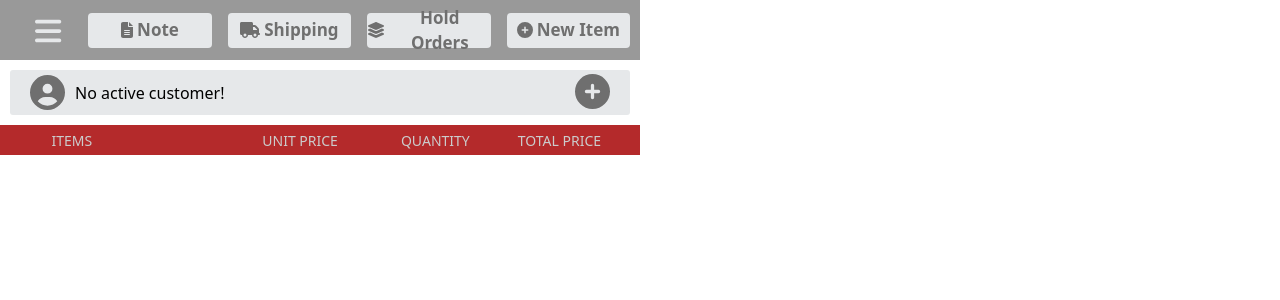
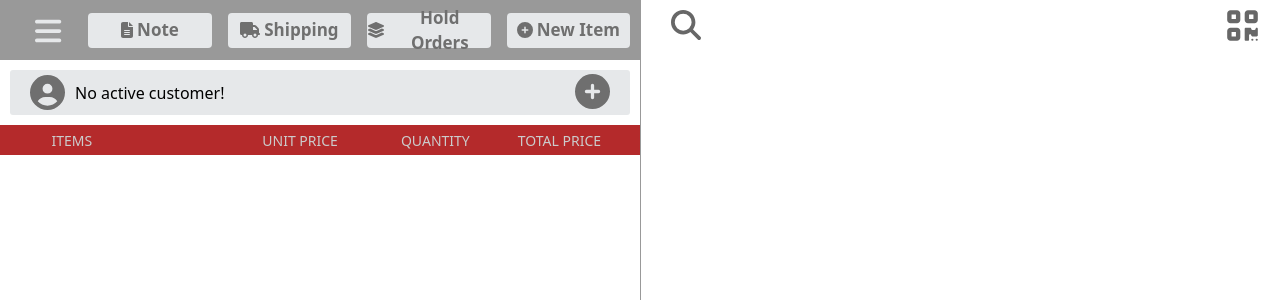
Before and after one commit to Hadayetullah/Pos-Application-React-ReactRouter, a React (Vite) app in the folder pos-frontend/: page / in a window 1280 px wide. Shown: the top 300 px of the page. Built offline with nearby package versions, Linux system fonts and the light colour scheme.

Commit message:
Create PosRightTopBar component initially

```diff
--- /dev/null
+++ b/pos-frontend/src/components/pos/PosRightTopBar.jsx
@@ -0,0 +1,49 @@
+import { FontAwesomeIcon } from "@fortawesome/react-fontawesome";
+import {
+  faBars,
+  faFileLines,
+  faTruck,
+  faLayerGroup,
+  faCirclePlus,
+  faCircleUser,
+  faMagnifyingGlass,
+  faQrcode,
+  faCircleMinus,
+  faDollarSign,
+  faGear,
+  faHandBackFist,
+  faPercent,
+  faMoneyBill1Wave,
+  faEllipsisVertical,
+  faMessage,
+  faFlag,
+  faAnglesUp,
+  faXmark,
+} from "@fortawesome/free-solid-svg-icons";
+import {
+  faCircleXmark,
+  faPenToSquare,
+  faTrashCan,
+} from "@fortawesome/free-regular-svg-icons";
+
+const PosRightTopBar = () => {
+  return (
+    <nav className="right__nav__top max-w-full flex justify-between items-center justify-items-center h-[50px] shadow-[0px_2px_9px_-3px_hex(#333)]">
+      <FontAwesomeIcon
+        icon={faMagnifyingGlass}
+        className="right__nav__top-search float-left w-[30px] h-[30px] my-[20px] text-[#676767] pos-md:ml-[30px]"
+      />
+      {/* <input onChange={(e)=>handelSearch(e)} type="text" className="right__nav__top-input" placeholder='Search Products...' /> */}
+      {/* <SearchProducts
+        data={state.pos.products}
+        handleSelectData={handleSelectData}
+      /> */}
+      <FontAwesomeIcon
+        icon={faQrcode}
+        className="right__nav__top-qr float-right ml-auto mr-[20px] w-[35px] h-[35px] text-[#676767]"
+      />
+    </nav>
+  );
+};
+
+export default PosRightTopBar;
--- a/pos-frontend/src/pages/POS.jsx
+++ b/pos-frontend/src/pages/POS.jsx
@@ -1,5 +1,6 @@
 import DisplaySelectedContentsHeader from "../components/pos/DisplaySelectedContentsHeader";
 import PosCustomerNav from "../components/pos/PosCustomerNav";
+import PosRightTopBar from "../components/pos/PosRightTopBar";
 import PosTopLeftNav from "../components/pos/PosTopLeftNav";
 
 const POS = () => {
@@ -10,7 +11,8 @@ const POS = () => {
       //     height: `${height}px`,
       //   }}
     >
-      <div className="pos-md:w-full pos-md:grid pos-md:grid-cols-1 pos-md:gap-[3px] pos-md:items-center pos-xl:grid-cols-[5fr_4fr] pos-xl:gap-0 pos-xl:items-baseline pos-2xl:grid-cols-[1fr_1fr]">
+      <div className="pos grid pos-md:w-full pos-md:grid-cols-1 pos-md:gap-[3rem] pos-md:items-center pos-xl:grid-cols-[5fr_4fr] pos-xl:gap-0 pos-xl:items-[initial] pox-xl:m-0 pox-xl:w-[initial] pos-xl:h-[100vh] pos-2xl:grid-cols-[1fr_1fr]">
+        {/* POS LEFT */}
         <div
           //   className={`pos__left ${
           //     activeSection === true ? "pos__left-deactive" : ""
@@ -36,6 +38,16 @@ const POS = () => {
             </div>
           </div>
         </div>
+
+        {/* POS RIGHT */}
+        <div
+          // className={`pos__right ${
+          //   activeSection === true ? "pos__right-active" : ""
+          // }`}
+          className="w-full h-[100vh] duration-[0.3s] translate-y-0 overflow-y-scroll pos-md:max-w-full pos-md:block pos-md:overflow-hidden pos-xl:h-[100vh] pos-xl:border-l pos-xl:border-solid pos-xl:border-[#999999]"
+        >
+          <PosRightTopBar />
+        </div>
       </div>
     </div>
   );
```
